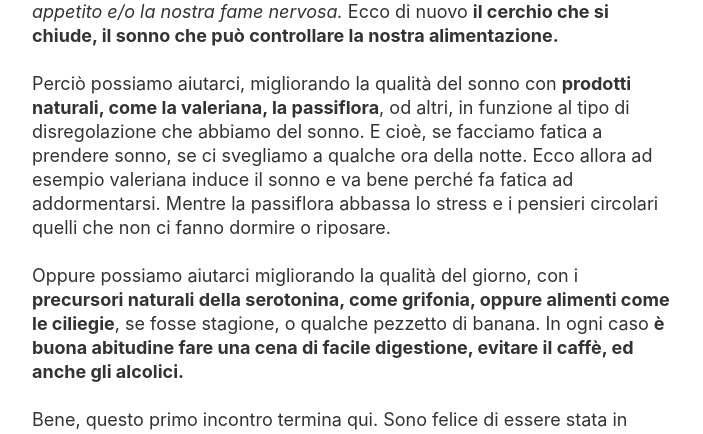
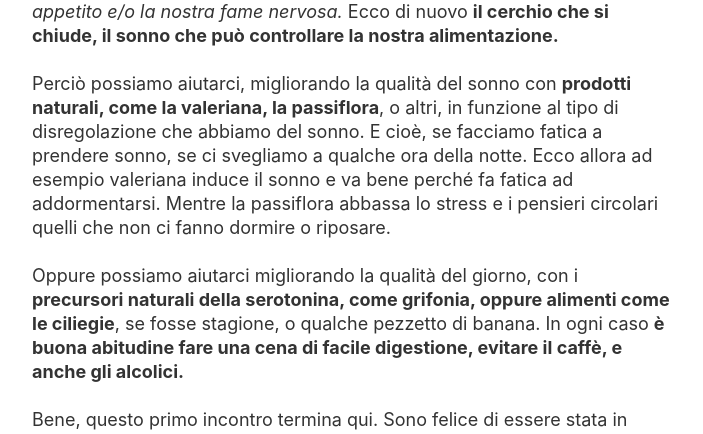
Before and after one commit to curlybracketshq/dietista.it, a Jekyll site: the page built from _posts/2023-01-01-sonno-il-primo-regolatore-della-nostra-alimentazione.markdown, in a window 1280 px wide. Shown: the part 1326-1760 px from the top of the page, without its empty margins (288-991 px from the left). Built offline with Jekyll 4.4.1, drawn with Linux system fonts in a browser that asks for light colours.

Commit message:
Minor fixes

```diff
--- a/_posts/2023-01-01-sonno-il-primo-regolatore-della-nostra-alimentazione.markdown
+++ b/_posts/2023-01-01-sonno-il-primo-regolatore-della-nostra-alimentazione.markdown
@@ -19,9 +19,9 @@ Sembra proprio che questi due ormoni si rincorrano, perché la nostra attività
 
 *Quindi regolando il sonno, il risultato è anche quello di regolare la produzione di serotonina, renderla sufficiente a controllare il nostro appetito e/o la nostra fame nervosa.* Ecco di nuovo **il cerchio che si chiude, il sonno che può controllare la nostra alimentazione.**
 
-Perciò possiamo aiutarci, migliorando la qualità del sonno con **prodotti naturali, come la valeriana, la passiflora**, od altri, in funzione al tipo di disregolazione che abbiamo del sonno. E cioè, se facciamo fatica a prendere sonno, se ci svegliamo a qualche ora della notte. Ecco allora ad esempio valeriana induce il sonno e va bene perché fa fatica ad addormentarsi. Mentre la passiflora abbassa lo stress e i pensieri circolari quelli che non ci fanno dormire o riposare.
+Perciò possiamo aiutarci, migliorando la qualità del sonno con **prodotti naturali, come la valeriana, la passiflora**, o altri, in funzione al tipo di disregolazione che abbiamo del sonno. E cioè, se facciamo fatica a prendere sonno, se ci svegliamo a qualche ora della notte. Ecco allora ad esempio valeriana induce il sonno e va bene perché fa fatica ad addormentarsi. Mentre la passiflora abbassa lo stress e i pensieri circolari quelli che non ci fanno dormire o riposare.
 
-Oppure possiamo aiutarci migliorando la qualità del giorno, con i **precursori naturali della serotonina, come grifonia, oppure alimenti come le ciliegie**, se fosse stagione, o qualche pezzetto di banana. In ogni caso **è buona abitudine fare una cena di facile digestione, evitare il caffè, ed anche gli alcolici.**
+Oppure possiamo aiutarci migliorando la qualità del giorno, con i **precursori naturali della serotonina, come grifonia, oppure alimenti come le ciliegie**, se fosse stagione, o qualche pezzetto di banana. In ogni caso **è buona abitudine fare una cena di facile digestione, evitare il caffè, e anche gli alcolici.**
 
 Bene, questo primo incontro termina qui. Sono felice di essere stata in vostra compagnia e per il prossimo argomento, cosa ne dite se facciamo un po’ di chiarezza sul tema glutine?
 
--- a/_posts/2023-01-08-glutine-facciamo-un-po-di-chiarezza.markdown
+++ b/_posts/2023-01-08-glutine-facciamo-un-po-di-chiarezza.markdown
@@ -9,11 +9,11 @@ Buongiorno a tutti, oggi vi parlerò del Glutine.
 
 Cerchiamo prima di tutto di capire meglio che cos’è. Allora vi farò un esempio pratico: se prendete una manciata di farina, si quella per fare il pane o la pizza, aggiungiamo dell’acqua e facciamo con le mani una pallina morbida. Ora questa pallina sciacquiamola sotto l’acqua corrente del rubinetto della nostra cucina. La pallina di pasta rilascerà piano piano un liquido lattiginoso biancastro, ecco questo è l’amido, la parte più zuccherina della farina. Con un po’ di pazienza ci troveremo alla fine con una pallina fatta a reticella, che avrà perso quindi la sua consistenza, e molto elastica, ecco questo è **il glutine**, la parte proteica della nostra farina, che darà anche elasticità al nostro impasto.
 
-Mi permetto di affrontare l’argomento sul glutine per aiutare a fare un po’ di chiarezza. *L’intolleranza vera al glutine è una condizione che va trattata seguendo una alimentazione seriamente priva di glutine e questa è la celiachia.* Ora c’è invece chi, per passa parola o per disperazione, ha deciso in autonomia di evitare alimenti come pasta, pane, od altri prodotti da forno a base di grano, semplicemente perché consigliati a farlo oppure perché diagnosticato, tra virgolette, da test privi di valenza scientifica, che andrebbero confermati eventualmente con test convalidati come ad esempio la ricerca nel sangue degli anticorpi anti-transglutaminasi. In questo caso c’è la convinzione che evitando alimenti con glutine si possano risolvere condizioni come il gonfiore della pancia oppure un transitorio aumento di peso.
+Mi permetto di affrontare l’argomento sul glutine per aiutare a fare un po’ di chiarezza. *L’intolleranza vera al glutine è una condizione che va trattata seguendo una alimentazione seriamente priva di glutine e questa è la celiachia.* Ora c’è invece chi, per passa parola o per disperazione, ha deciso in autonomia di evitare alimenti come pasta, pane, o altri prodotti da forno a base di grano, semplicemente perché consigliati a farlo oppure perché diagnosticato, tra virgolette, da test privi di valenza scientifica, che andrebbero confermati eventualmente con test convalidati come ad esempio la ricerca nel sangue degli anticorpi anti-transglutaminasi. In questo caso c’è la convinzione che evitando alimenti con glutine si possano risolvere condizioni come il gonfiore della pancia oppure un transitorio aumento di peso.
 
 Cos’altro sappiamo, sappiamo intuitivamente che il grano, il grano che arriva in tavola, non è certo quello di 100 anni fa. Il mercato ora è molto più ampio e le aziende sono tra virgolette costrette a produrre più pasta e più prodotti da forno, a discapito della qualità della materia prima e della qualità soprattutto anche della sua trasformazione.
 
-Immaginate questa proteina, il glutine, come un albero, un albero meraviglioso, con tutte le sue fronde, ecco la proteina complessa, nella sua struttura, che quando viene sollecitata dal calore, soprattutto il calore utilizzato nella trasformazione industriale del grano in pasta o da altri prodotti, o dall’irraggiamento, o dalla manipolazione genetica, essa cambia la sua forma. La proteina glutine cambia conformazione e perde la sua struttura originale organizzata, diventando così quasi irriconoscibile agli occhi dell’apparato digerente. *Quindi in molti casi la nostra sensibilità al grano è dovuta anche alla qualità del prodotto, alla sua scarsa riconoscibilità da parte del nostro apparato digerente.* Perciò è buona regola utilizzare in questi casi un tipo di pasta fatta con grani antichi, biologici, con il cereale non trattato ed il suo glutine ancora intatto. Anche perché così avremo subito un primo responso alla nostra capacità digestiva nei suoi confronti.
+Immaginate questa proteina, il glutine, come un albero, un albero meraviglioso, con tutte le sue fronde, ecco la proteina complessa, nella sua struttura, che quando viene sollecitata dal calore, soprattutto il calore utilizzato nella trasformazione industriale del grano in pasta o da altri prodotti, o dall’irraggiamento, o dalla manipolazione genetica, essa cambia la sua forma. La proteina glutine cambia conformazione e perde la sua struttura originale organizzata, diventando così quasi irriconoscibile agli occhi dell’apparato digerente. *Quindi in molti casi la nostra sensibilità al grano è dovuta anche alla qualità del prodotto, alla sua scarsa riconoscibilità da parte del nostro apparato digerente.* Perciò è buona regola utilizzare in questi casi un tipo di pasta fatta con grani antichi, biologici, con il cereale non trattato e il suo glutine ancora intatto. Anche perché così avremo subito un primo responso alla nostra capacità digestiva nei suoi confronti.
 
 Dovete sapere che utilizzando alimenti senza glutine, e soprattutto senza una motivazione reale, utilizziamo un alimento fatto essenzialmente di carboidrati, parenti degli zuccheri, e facilmente assorbibili. Qualcuno dice assimilabili, ma questo è un altro argomento. Perciò zuccheri facilmente assorbibili che ci riconducono al processo metabolico di costruzione dei grassi. **Perciò è più facile ingrassare in questo caso, senza la proteina glutine che fa da regolatore.** Si può dire anche che in questa maniera alziamo l’indice glicemico dell’alimento.
 
```
